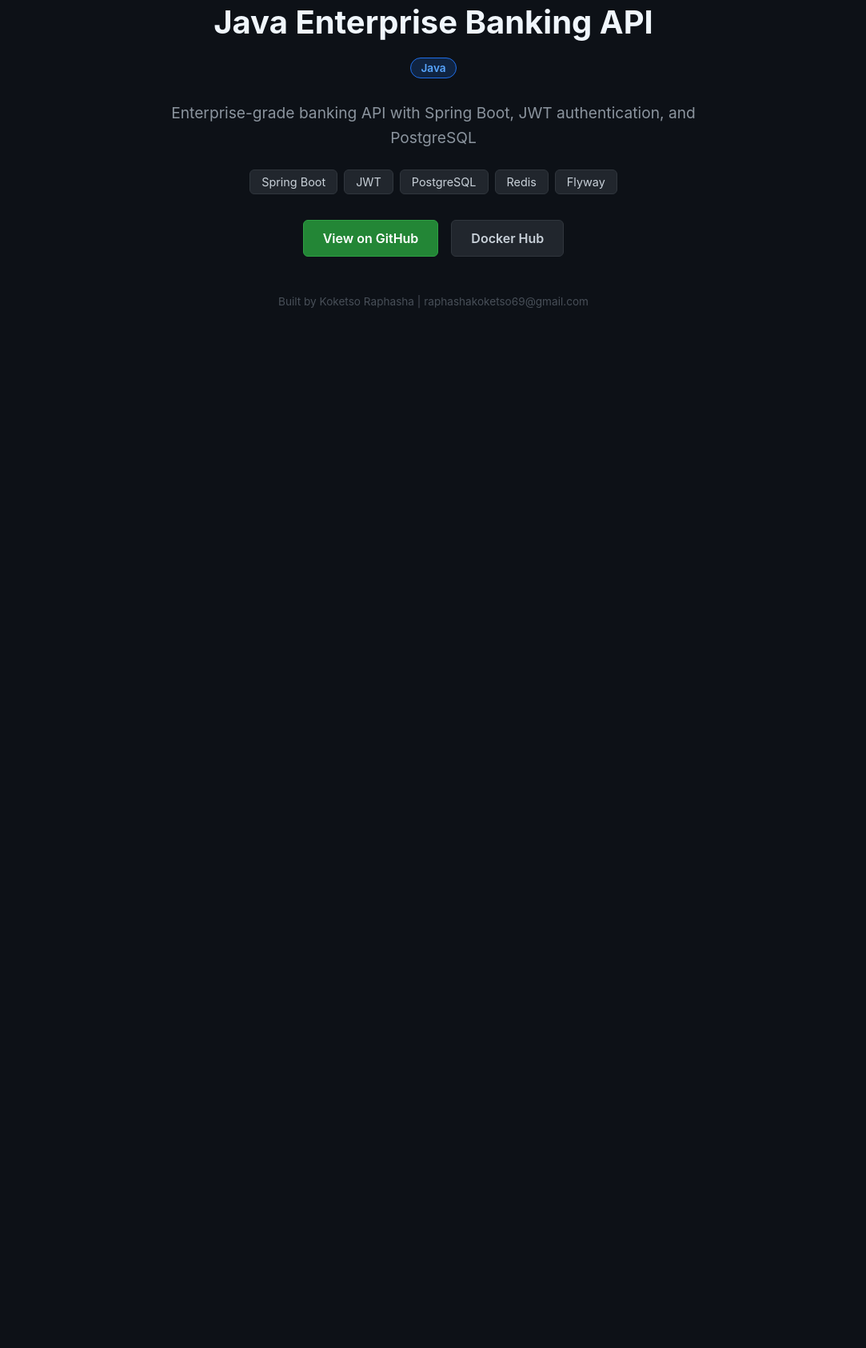
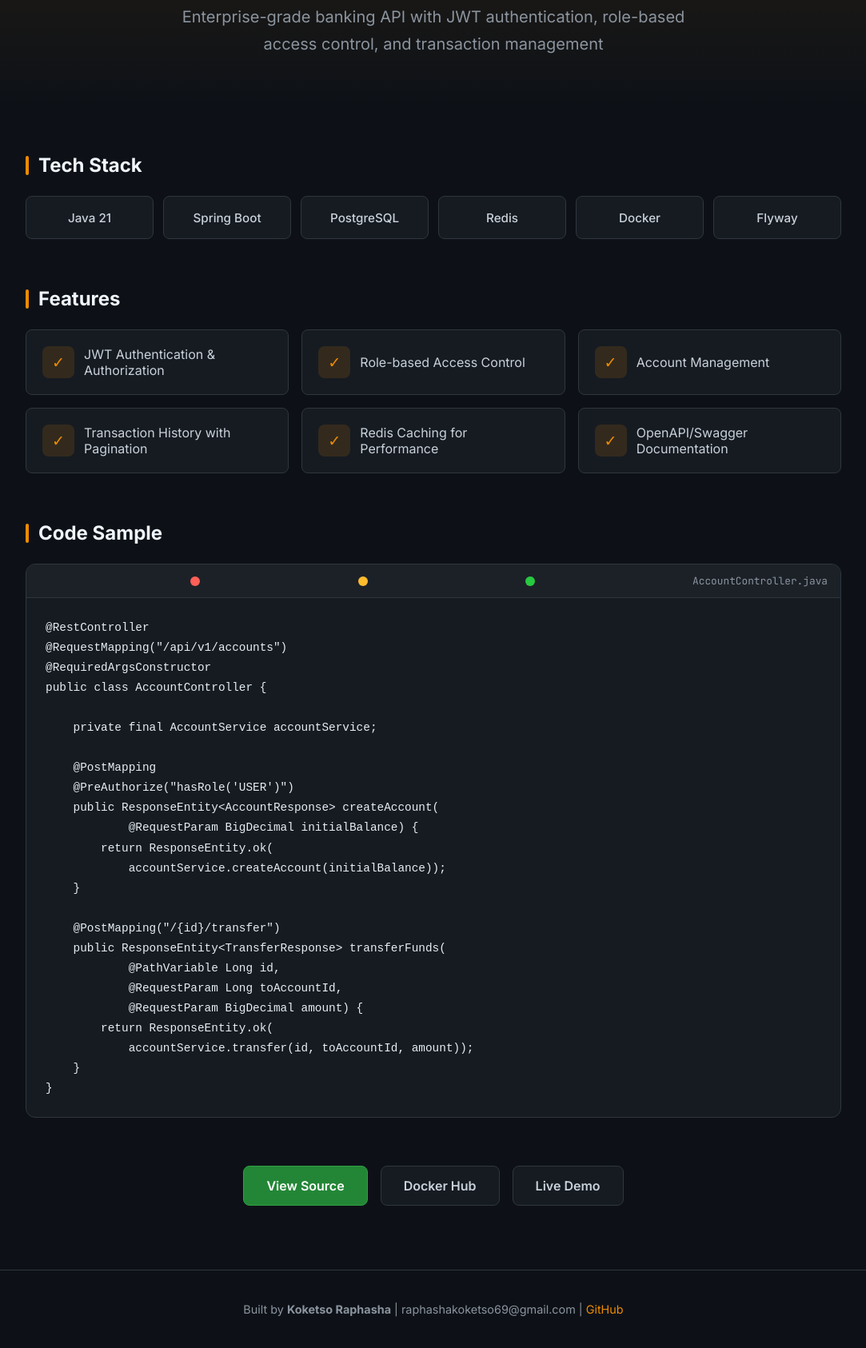
Before and after one commit to Raphasha27/java-enterprise-banking-api, a plain HTML site: page index.html in a window 1280 px wide. Shown: the part 206-1892 px from the top of the page at 80% size, without its empty margins (98-1181 px from the left). Before the commit the page ends 800 px from the top, so only its background shows below. Drawn offline with Linux system fonts and the light colour scheme.

Commit message:
feat: improve GitHub Pages landing page

```diff
--- a/index.html
+++ b/index.html
@@ -3,37 +3,121 @@
 <head>
     <meta charset="UTF-8">
     <meta name="viewport" content="width=device-width, initial-scale=1.0">
-    <title>Java Enterprise Banking API</title>
+    <title>Enterprise Banking API | Portfolio Project</title>
+    <link rel="preconnect" href="https://fonts.googleapis.com">
+    <link href="https://fonts.googleapis.com/css2?family=Inter:wght@400;500;600;700&family=JetBrains+Mono:wght@400;500&display=swap" rel="stylesheet">
     <style>
+        :root { --bg: #0d1117; --surface: #161b22; --border: #30363d; --text: #c9d1d9; --text-muted: #8b949e; --accent: #ED8B00; --accent-dim: #ED8B0022; --green: #238636; --blue: #58a6ff; }
         * { margin: 0; padding: 0; box-sizing: border-box; }
-        body { font-family: -apple-system, BlinkMacSystemFont, 'Segoe UI', Roboto, sans-serif; background: #0d1117; color: #c9d1d9; min-height: 100vh; display: flex; align-items: center; justify-content: center; }
-        .container { max-width: 800px; padding: 40px; text-align: center; }
-        h1 { font-size: 2.5rem; margin-bottom: 16px; color: #f0f6fc; }
-        .badge { display: inline-block; padding: 4px 12px; margin: 4px; border-radius: 16px; font-size: 0.85rem; font-weight: 600; }
-        .badge-lang { background: #1f6feb33; color: #58a6ff; border: 1px solid #1f6feb; }
-        .desc { font-size: 1.2rem; color: #8b949e; margin: 24px 0; line-height: 1.6; }
-        .tech { display: flex; flex-wrap: wrap; justify-content: center; gap: 8px; margin: 24px 0; }
-        .tech span { background: #21262d; padding: 6px 14px; border-radius: 6px; font-size: 0.9rem; color: #c9d1d9; border: 1px solid #30363d; }
-        .links { margin-top: 32px; display: flex; gap: 16px; justify-content: center; flex-wrap: wrap; }
-        .links a { display: inline-block; padding: 12px 24px; border-radius: 6px; text-decoration: none; font-weight: 600; transition: all 0.2s; }
-        .btn-primary { background: #238636; color: #fff; border: 1px solid #2ea043; }
-        .btn-primary:hover { background: #2ea043; }
-        .btn-secondary { background: #21262d; color: #c9d1d9; border: 1px solid #30363d; }
-        .btn-secondary:hover { background: #30363d; }
-        .footer { margin-top: 48px; color: #484f58; font-size: 0.85rem; }
+        body { font-family: 'Inter', sans-serif; background: var(--bg); color: var(--text); min-height: 100vh; }
+        .hero { padding: 80px 40px 60px; text-align: center; background: linear-gradient(180deg, var(--accent-dim) 0%, var(--bg) 100%); }
+        .hero h1 { font-size: 3rem; font-weight: 700; margin-bottom: 16px; color: #f0f6fc; animation: fadeIn 0.8s ease; }
+        .hero .lang-badge { display: inline-block; padding: 6px 16px; border-radius: 20px; font-size: 0.9rem; font-weight: 600; background: var(--accent-dim); color: var(--accent); border: 1px solid var(--accent); margin-bottom: 24px; }
+        .hero .desc { font-size: 1.25rem; color: var(--text-muted); max-width: 700px; margin: 0 auto; line-height: 1.7; animation: fadeIn 1s ease; }
+        .container { max-width: 1100px; margin: 0 auto; padding: 0 40px; }
+        .section { margin: 60px 0; animation: slideUp 0.6s ease; }
+        .section h2 { font-size: 1.5rem; margin-bottom: 24px; color: #f0f6fc; display: flex; align-items: center; gap: 12px; }
+        .section h2::before { content: ''; width: 4px; height: 24px; background: var(--accent); border-radius: 2px; }
+        .tech-grid { display: grid; grid-template-columns: repeat(auto-fill, minmax(150px, 1fr)); gap: 12px; }
+        .tech-card { background: var(--surface); border: 1px solid var(--border); border-radius: 8px; padding: 16px; text-align: center; transition: all 0.2s; }
+        .tech-card:hover { border-color: var(--accent); transform: translateY(-2px); }
+        .tech-card span { font-weight: 500; font-size: 0.95rem; }
+        .features-grid { display: grid; grid-template-columns: repeat(auto-fill, minmax(250px, 1fr)); gap: 16px; }
+        .feature-card { background: var(--surface); border: 1px solid var(--border); border-radius: 8px; padding: 20px; display: flex; align-items: center; gap: 12px; transition: all 0.2s; }
+        .feature-card:hover { border-color: var(--accent); }
+        .feature-icon { width: 40px; height: 40px; border-radius: 8px; background: var(--accent-dim); display: flex; align-items: center; justify-content: center; font-size: 1.2rem; flex-shrink: 0; color: var(--accent); }
+        .code-block { background: var(--surface); border: 1px solid var(--border); border-radius: 12px; overflow: hidden; }
+        .code-header { padding: 12px 16px; background: #1c2128; border-bottom: 1px solid var(--border); display: flex; align-items: center; gap: 8px; }
+        .code-dot { width: 12px; height: 12px; border-radius: 50%; }
+        .code-dot.red { background: #ff5f57; }
+        .code-dot.yellow { background: #febc2e; }
+        .code-dot.green { background: #28c840; }
+        .code-header span { margin-left: auto; font-size: 0.8rem; color: var(--text-muted); font-family: 'JetBrains Mono', monospace; }
+        pre { padding: 24px; overflow-x: auto; font-family: 'JetBrains Mono', monospace; font-size: 0.9rem; line-height: 1.6; color: #e6edf3; }
+        .btn-group { display: flex; gap: 16px; justify-content: center; margin-top: 48px; flex-wrap: wrap; }
+        .btn { padding: 14px 28px; border-radius: 8px; text-decoration: none; font-weight: 600; font-size: 1rem; transition: all 0.2s; display: inline-flex; align-items: center; gap: 8px; }
+        .btn-primary { background: var(--green); color: #fff; border: 1px solid #2ea043; }
+        .btn-primary:hover { background: #2ea043; transform: translateY(-1px); }
+        .btn-secondary { background: var(--surface); color: var(--text); border: 1px solid var(--border); }
+        .btn-secondary:hover { border-color: var(--text-muted); transform: translateY(-1px); }
+        .footer { text-align: center; padding: 40px; color: var(--text-muted); font-size: 0.9rem; border-top: 1px solid var(--border); margin-top: 80px; }
+        @keyframes fadeIn { from { opacity: 0; transform: translateY(20px); } to { opacity: 1; transform: translateY(0); } }
+        @keyframes slideUp { from { opacity: 0; transform: translateY(30px); } to { opacity: 1; transform: translateY(0); } }
+        @media (max-width: 768px) { .hero { padding: 60px 20px 40px; } .hero h1 { font-size: 2rem; } .container { padding: 0 20px; } .tech-grid { grid-template-columns: repeat(2, 1fr); } .features-grid { grid-template-columns: 1fr; } }
     </style>
 </head>
 <body>
+    <div class="hero">
+        <h1>Enterprise Banking API</h1>
+        <div class="lang-badge">Java</div>
+        <p class="desc">Enterprise-grade banking API with JWT authentication, role-based access control, and transaction management</p>
+    </div>
     <div class="container">
-        <h1>Java Enterprise Banking API</h1>
-        <div><span class="badge badge-lang">Java</span></div>
-        <p class="desc">Enterprise-grade banking API with Spring Boot, JWT authentication, and PostgreSQL</p>
-        <div class="tech"><span>Spring Boot</span><span>JWT</span><span>PostgreSQL</span><span>Redis</span><span>Flyway</span></div>
-        <div class="links">
-            <a href="https://github.com/Raphasha27/java-enterprise-banking-api" class="btn-primary">View on GitHub</a>
-            <a href="https://hub.docker.com/r/raphasha27/java-enterprise-banking-api" class="btn-secondary">Docker Hub</a>
+        <div class="section">
+            <h2>Tech Stack</h2>
+            <div class="tech-grid">
+                <div class="tech-card"><span>Java 21</span></div>
+                <div class="tech-card"><span>Spring Boot</span></div>
+                <div class="tech-card"><span>PostgreSQL</span></div>
+                <div class="tech-card"><span>Redis</span></div>
+                <div class="tech-card"><span>Docker</span></div>
+                <div class="tech-card"><span>Flyway</span></div>
+            </div>
         </div>
-        <p class="footer">Built by Koketso Raphasha | raphashakoketso69@gmail.com</p>
+        <div class="section">
+            <h2>Features</h2>
+            <div class="features-grid">
+                <div class="feature-card"><div class="feature-icon">&#10003;</div><span>JWT Authentication &amp; Authorization</span></div>
+                <div class="feature-card"><div class="feature-icon">&#10003;</div><span>Role-based Access Control</span></div>
+                <div class="feature-card"><div class="feature-icon">&#10003;</div><span>Account Management</span></div>
+                <div class="feature-card"><div class="feature-icon">&#10003;</div><span>Transaction History with Pagination</span></div>
+                <div class="feature-card"><div class="feature-icon">&#10003;</div><span>Redis Caching for Performance</span></div>
+                <div class="feature-card"><div class="feature-icon">&#10003;</div><span>OpenAPI/Swagger Documentation</span></div>
+            </div>
+        </div>
+        <div class="section">
+            <h2>Code Sample</h2>
+            <div class="code-block">
+                <div class="code-header">
+                    <span class="code-dot red"></span>
+                    <span class="code-dot yellow"></span>
+                    <span class="code-dot green"></span>
+                    <span>AccountController.java</span>
+                </div>
+                <pre><code>@RestController
+@RequestMapping("/api/v1/accounts")
+@RequiredArgsConstructor
+public class AccountController {
+
+    private final AccountService accountService;
+
+    @PostMapping
+    @PreAuthorize("hasRole('USER')")
+    public ResponseEntity&lt;AccountResponse&gt; createAccount(
+            @RequestParam BigDecimal initialBalance) {
+        return ResponseEntity.ok(
+            accountService.createAccount(initialBalance));
+    }
+
+    @PostMapping("/{id}/transfer")
+    public ResponseEntity&lt;TransferResponse&gt; transferFunds(
+            @PathVariable Long id,
+            @RequestParam Long toAccountId,
+            @RequestParam BigDecimal amount) {
+        return ResponseEntity.ok(
+            accountService.transfer(id, toAccountId, amount));
+    }
+}</code></pre>
+            </div>
+        </div>
+        <div class="btn-group">
+            <a href="https://github.com/Raphasha27/java-enterprise-banking-api" class="btn btn-primary">View Source</a>
+            <a href="https://hub.docker.com/r/raphasha27/java-enterprise-banking-api" class="btn btn-secondary">Docker Hub</a>
+            <a href="https://raphasha27.github.io/java-enterprise-banking-api" class="btn btn-secondary">Live Demo</a>
+        </div>
+    </div>
+    <div class="footer">
+        Built by <strong>Koketso Raphasha</strong> | raphashakoketso69@gmail.com | <a href="https://github.com/Raphasha27" style="color:var(--accent);text-decoration:none;">GitHub</a>
     </div>
 </body>
 </html>
```
